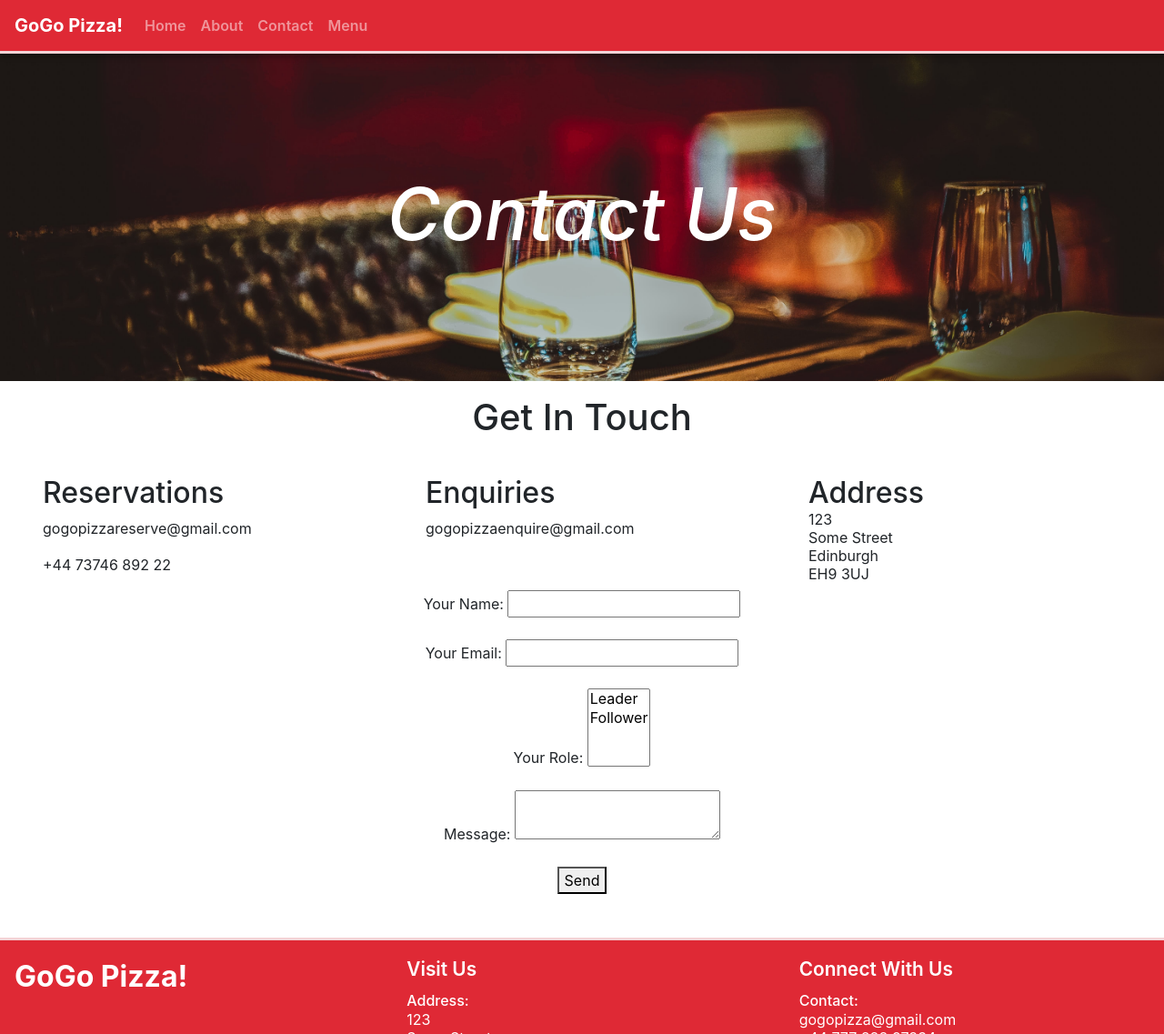
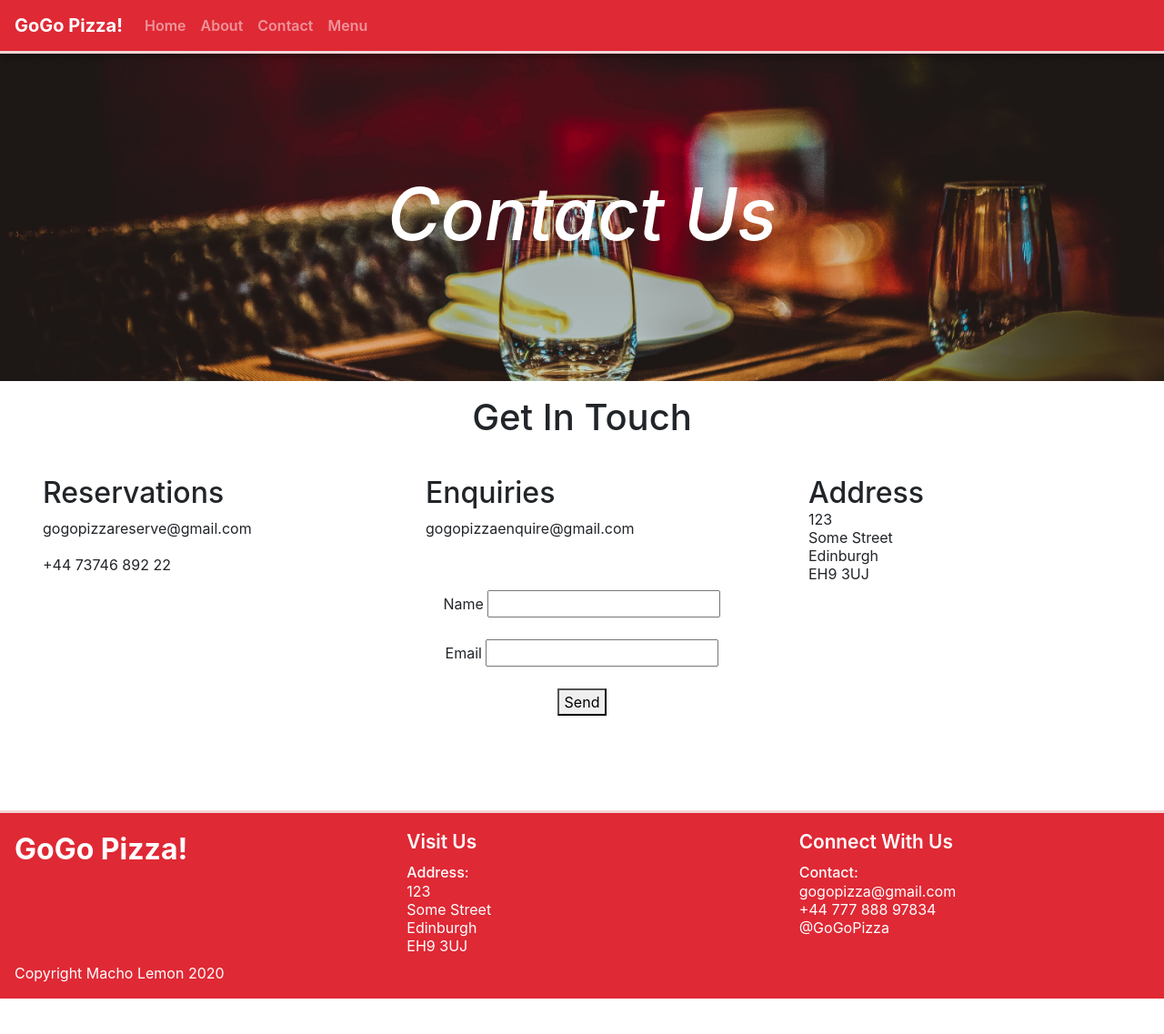
Before and after one commit to MartinGras95/macho_simple_2, a Gatsby site: page /contact in a window 1280 px wide. Shown: the top 1137 px of the page at 91% size. After the commit the page ends 1098 px from the top, so only its background shows below. Built offline with nearby package versions, Linux system fonts and the light colour scheme; Gatsby itself is replaced by a stand-in of ours.

Commit message:
netlify form update

```diff
--- a/src/pages/contact.js
+++ b/src/pages/contact.js
@@ -42,21 +42,12 @@ const contactPage = () => {
                 </Row>
                 <Row>
                     <Col>
-                        <form name="contact" method="POST" netlify>
+                        <form name="contact" netlify>
                             <p>
-                                <label>Your Name: <input type="text" name="name" /></label>
+                                <label>Name <input type="text" name="name" /></label>
                             </p>
                             <p>
-                                <label>Your Email: <input type="email" name="email" /></label>
-                            </p>
-                            <p>
-                                <label>Your Role: <select name="role[]" multiple>
-                                <option value="leader">Leader</option>
-                                <option value="follower">Follower</option>
-                                </select></label>
-                            </p>
-                            <p>
-                                <label>Message: <textarea name="message"></textarea></label>
+                                <label>Email <input type="email" name="email" /></label>
                             </p>
                             <p>
                                 <button type="submit">Send</button>
```
